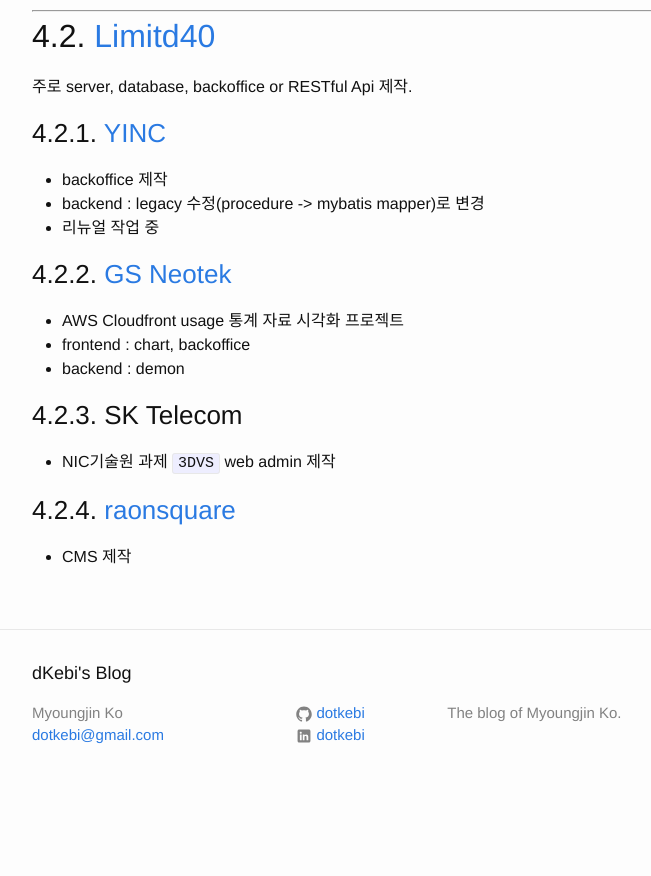
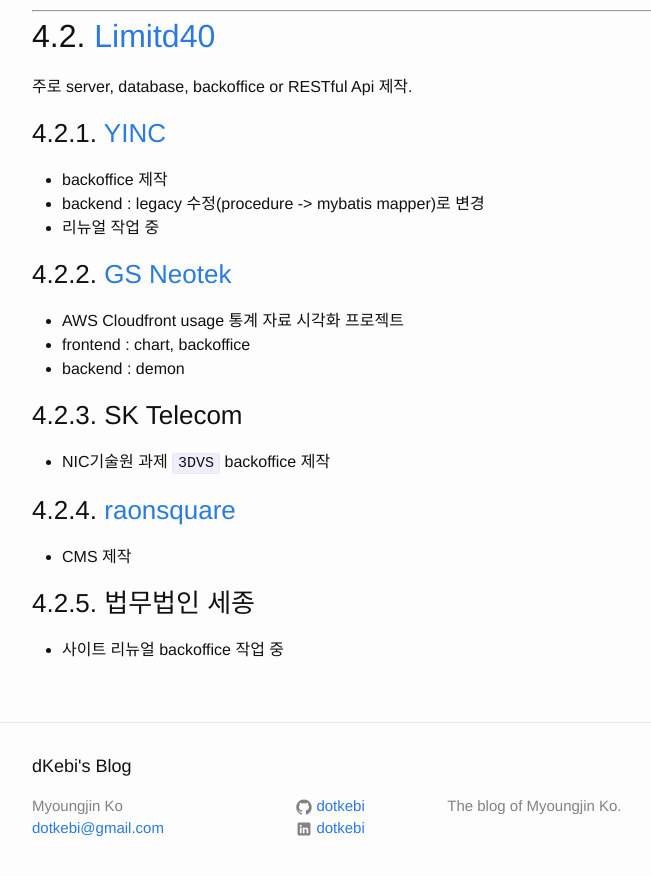
Before and after one commit to dotkebi/dotkebi.github.com, a Jekyll site: the page built from _posts/2017-08-17-resume.md, in a window 1280 px wide and 900 px high, scrolled down 1303 px. Shown: the top 876 px of the window, without its empty margins (238-889 px from the left). Built offline with Jekyll 4.4.1, drawn with Linux system fonts in a browser that asks for light colours; our own code applies the rules of GitHub Pages for plain Markdown files; comment, search, counter and statistics services are not loaded; before the commit the page ends 2110 px from its top, so only the background shows below that.

Commit message:
update resume

```diff
--- a/_posts/2017-08-17-resume.md
+++ b/_posts/2017-08-17-resume.md
@@ -65,9 +65,13 @@
 
 ### 4.2.3. SK Telecom
 
-* NIC기술원 과제 `3DVS` web admin 제작
+* NIC기술원 과제 `3DVS` backoffice 제작
 
 
 ### 4.2.4. [raonsquare](http://playdodo.co.kr/)
 
 * CMS 제작
+
+### 4.2.5. 법무법인 세종
+
+* 사이트 리뉴얼 backoffice 작업 중
```
